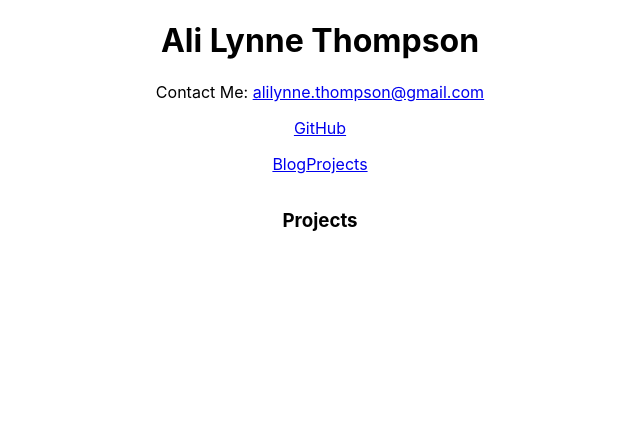
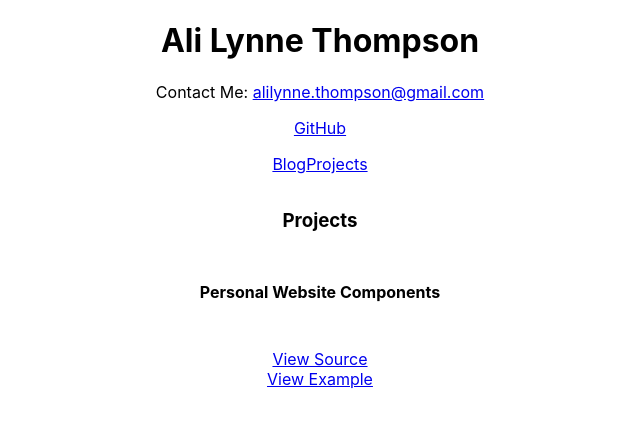
Before and after one commit to AliLynne/alilynne_old, a React (Create React App) app: page /projects in a window 1280 px wide. Shown: the top 426 px of the page, without its empty margins (320-960 px from the left). Built offline with nearby package versions, Linux system fonts and the light colour scheme.

Commit message:
added first project to site

```diff
--- a/src/Project.js
+++ b/src/Project.js
@@ -1,8 +1,33 @@
 import React from 'react';
 
-function Project() {
+// Expected Usage
+// <Project
+//  projectName={projectName}
+//  projectImage={projectImage}
+//  imgAltText={imgAltText}
+//  description={projectDescription}
+//  exampleLink={exampleLink}
+//  sourceLink={sourceLink}
+//  />
+
+function Project(props) {
   return (
-    <div>Project</div>
+    <div className="Project">
+      <ul className="Project__List">
+        <li className="Project__ListItem">
+          <h4 className="Project__Name">{props.projectName}</h4>
+        </li>
+        <li className="Project__ListItem">
+          <p classname="Project__Description">{props.description}</p>
+        </li>
+        <li className="Project__ListItem">
+          <a className="Project__Link" href={props.sourceLink}>View Source</a>
+        </li>
+        <li className="Project__Link">
+          <a href={props.exampleLink}>View Example</a>
+        </li>
+      </ul>
+    </div>
   );
 }
 
--- /dev/null
+++ b/src/Projects.css
@@ -0,0 +1,12 @@
+.Projects__List,
+.Project__List {
+  display: flex;
+  flex-direction: column;
+  list-style: none;
+  padding: 0;
+}
+
+.Projects__ListItem,
+.Project__ListItem {
+  padding-top: 5px;
+}
--- a/src/Projects.js
+++ b/src/Projects.js
@@ -1,11 +1,42 @@
 import React from 'react';
-// import Project from './Project';
+import Project from './Project';
+import './Projects.css';
+
+// Expected usage
+
+//  <Projects
+//    list={projectsList}
+//  />
+
+const list = [
+  {
+    "id": "15437",
+    "name": "Personal Website Components",
+    "description": "React components for my personal website created using Material UI.",
+    "example": "https://alilynne.github.io/MaterialUiComponents/",
+    "source": "https://github.com/AliLynne/MaterialUiComponents/"
+  }
+]
 
 function Projects(props) {
   return (
-    <div>
-      <h3>Projects</h3>
-      {/* <Project /> */}
+    <div className="Projects">
+      <h3 className="Projects__Headline">Projects</h3>
+      <ul className="Projects__List">
+        {list.map((project) => {
+          return (
+            <li className="Projects__ListItem" key={project.id}>
+              <Project
+                projectName={project.name}
+                projectDescription={project.description}
+                exampleLink={project.example}
+                sourceLink={project.source}
+                />
+            </li>
+          );
+        })}
+
+      </ul>
     </div>
   );
 }
--- a/src/index.css
+++ b/src/index.css
@@ -11,6 +11,7 @@ body {
     sans-serif;
   -webkit-font-smoothing: antialiased;
   -moz-osx-font-smoothing: grayscale;
+  box-sizing: inherit;
 }
 
 code {
```
Also changed, not shown: src/Project.css (deleted), 12 other files (tests, documents, lock files or other folders).
